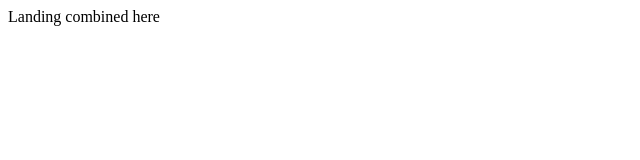
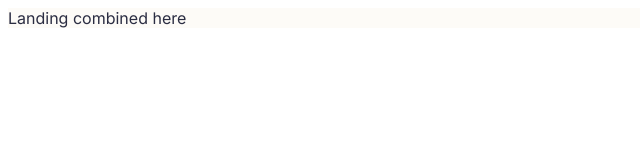
Before and after one commit to ZubalYana/Librex, a React (Vite) app in the folder apps/frontend/: page / in a window 1280 px wide. Shown: the top 160 px of the page, without its empty margins (0-640 px from the left). Built offline with nearby package versions, Linux system fonts and the light colour scheme.

Commit message:
feat(frontend): set up fonts, colors, text selection and restyle scrollbar

```diff
--- a/apps/frontend/index.html
+++ b/apps/frontend/index.html
@@ -5,6 +5,9 @@
     <link rel="icon" type="image/svg+xml" href="/LibrexLogo.svg" />
     <meta name="viewport" content="width=device-width, initial-scale=1.0" />
     <title>Librex</title>
+    <link rel="preconnect" href="https://fonts.googleapis.com">
+    <link rel="preconnect" href="https://fonts.gstatic.com" crossorigin>
+    <link href="https://fonts.googleapis.com/css2?family=Inter:ital,opsz,wght@0,14..32,100..900;1,14..32,100..900&family=Lora:ital,wght@0,400..700;1,400..700&display=swap" rel="stylesheet">
   </head>
   <body>
     <div id="root"></div>
--- a/apps/frontend/src/App.css
+++ b/apps/frontend/src/App.css
@@ -0,0 +1,42 @@
+html {
+    scrollbar-width: thin;
+    scrollbar-color: #2B2D42 #FDFBF7;
+}
+
+#root{
+    background-color: #FDFBF7;
+}
+
+::selection{
+    background-color: #E07A5F;
+    color: #FDFBF7;
+}
+
+h1, h2, h3, h4, h5, h6, button{
+    font-family: Lora;
+    color: #2B2D42;
+}
+
+a, link, p, span, div{
+    font-family: Inter;
+    color: #2B2D42;
+}
+
+::-webkit-scrollbar {
+    width: 10px;
+    height: 10px;
+}
+
+::-webkit-scrollbar-track {
+    background-color: #FDFBF7;
+}
+
+::-webkit-scrollbar-thumb {
+    background-color: #2B2D42;
+    border-radius: 8px;
+    border: 2px solid #FDFBF7;
+}
+
+::-webkit-scrollbar-thumb:hover {
+    background-color: #E07A5F;
+}
```
